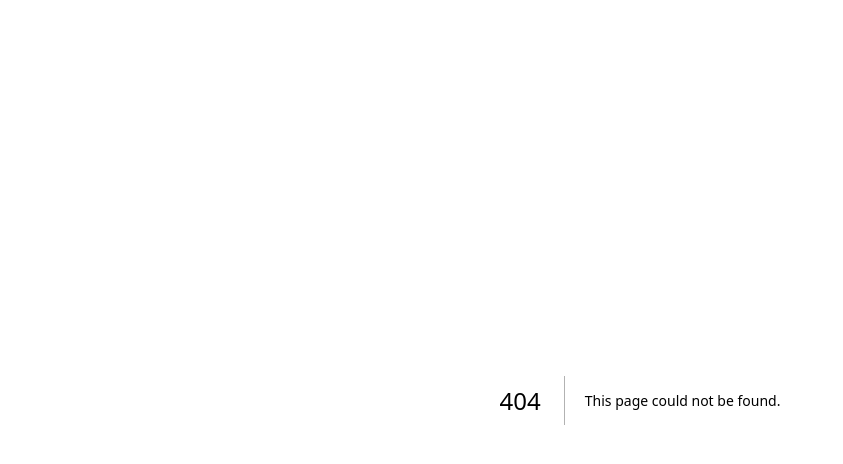
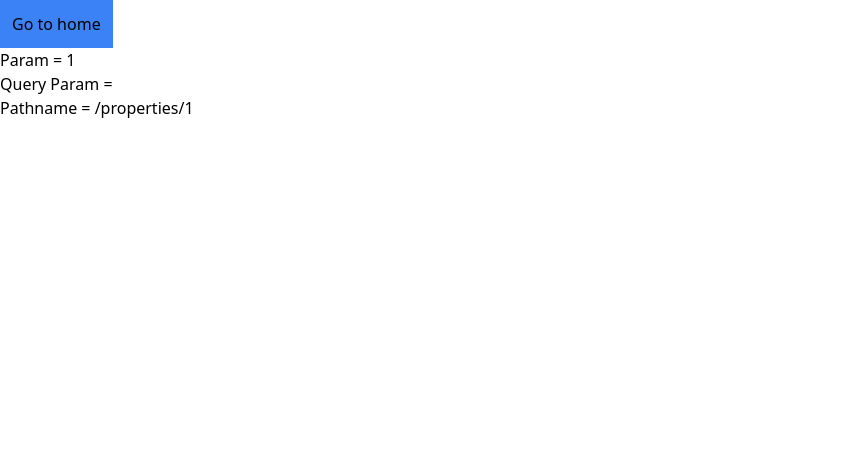
Before and after one commit to Glauco-Developer/next-property, a Next.js app: page /properties/1 in a window 1280 px wide. Before the commit this address had no page. Shown: the top 464 px of the page, without its empty margins (0-843 px from the left). Built offline with nearby package versions, Linux system fonts and the light colour scheme.

Commit message:
next/navigation

```diff
--- a/app/page.jsx
+++ b/app/page.jsx
@@ -1,6 +1,11 @@
+import Link from 'next/link';
+
 const HomePage = () => {
     return (
-        <div>HomePage</div>
+        <div>
+            <h1 className="text-3xl">Welcome</h1>
+            <a href="/properties">Show Properties</a>
+        </div>
     );
 }
 export default HomePage;
--- /dev/null
+++ b/app/properties/[id]/page.jsx
@@ -0,0 +1,30 @@
+'use client';
+import {
+  useRouter,
+  useParams,
+  useSearchParams,
+  usePathname
+} from 'next/navigation';
+
+const PropertyPage = () => {
+  const router = useRouter();
+  const { id } = useParams();
+
+  const searchParams = useSearchParams();
+  const name = searchParams.get('name');
+
+  const pathname = usePathname();
+
+  return (
+    <div>
+      <button onClick={ () => router.push('/')} className='bg-blue-500 p-3'>Go to home</button>
+      <ul>
+        <li>Param = {id}</li>
+        <li>Query Param = {name}</li>
+        <li>Pathname = {pathname}</li>
+      </ul>
+    </div>
+  )
+}
+
+export default PropertyPage
--- /dev/null
+++ b/app/properties/add/page.jsx
@@ -0,0 +1,7 @@
+const PropertiesAdd = () => {
+  return (
+    <div>PropertiesAdd</div>
+  )
+}
+
+export default PropertiesAdd
--- /dev/null
+++ b/app/properties/page.jsx
@@ -0,0 +1,11 @@
+import Link from 'next/link';
+
+const PropertiesPage = () => {
+    return (
+        <div>
+            <h1>Properties Page</h1>
+            <Link href="/">Home</Link>
+        </div>
+    )
+}
+export default PropertiesPage;
```
